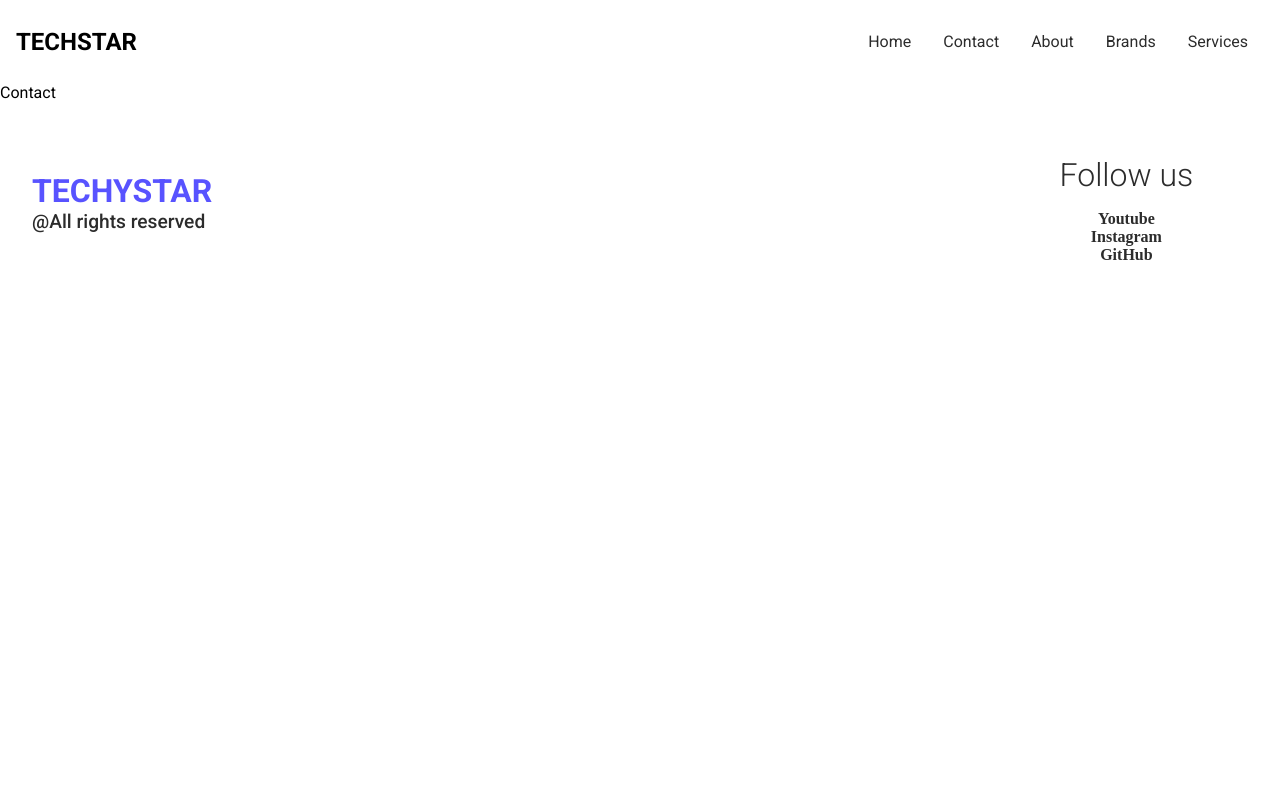
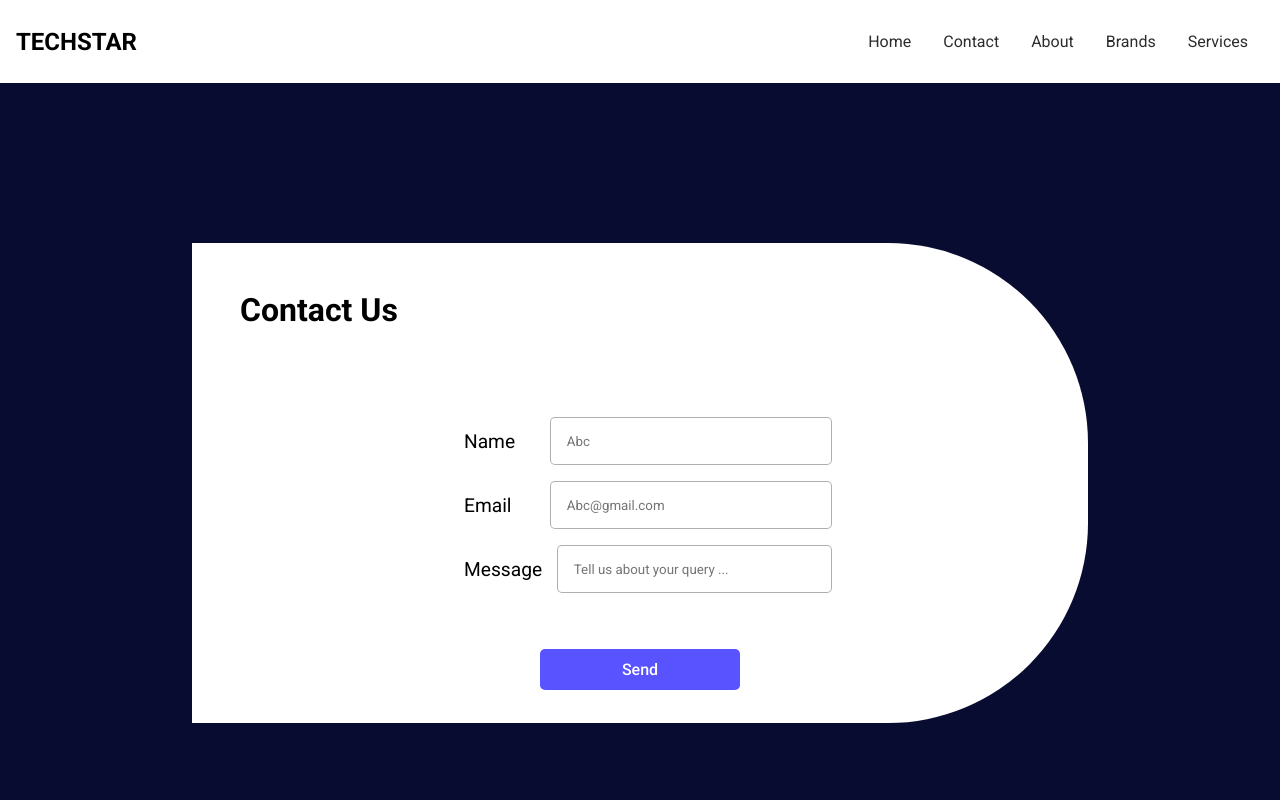
Before and after one commit to hbin1911/react_landingpage, a React (Create React App) app: page /contact in a window 1280 px wide. Shown: the top 800 px of the page. Built offline with nearby package versions, Linux system fonts and the light colour scheme.

Commit message:
created contact page and services page

```diff
--- a/package.json
+++ b/package.json
@@ -9,6 +9,7 @@
     "react": "^18.2.0",
     "react-dom": "^18.2.0",
     "react-icons": "^4.11.0",
+    "react-responsive-carousel": "^3.2.23",
     "react-router-dom": "^6.16.0",
     "react-router-hash-link": "^2.4.3",
     "react-scripts": "5.0.1",
--- a/src/App.js
+++ b/src/App.js
@@ -5,9 +5,11 @@
 import "./styles/home.scss"
 import "./styles/footer.scss"
 import "./styles/contact.scss"
+import "./styles/services.scss"
 import Home from "./components/Home";
 import Footer from "./components/Footer";
 import Contact from "./components/Contact";
+import Services from "./components/Services";
 
 function App() {
   return (
@@ -17,6 +19,7 @@
       <Routes>
         <Route path="/" element={<Home/>}/>
         <Route path="/contact" element={<Contact/>}/>
+        <Route path="/services" element={<Services />}/>
       </Routes>
       <Footer/>
     </BrowserRouter>
--- a/src/components/Contact.jsx
+++ b/src/components/Contact.jsx
@@ -1,11 +1,32 @@
-import React from 'react'
+import React from "react";
 
 const Contact = () => {
   return (
-    <div>
-      Contact
+    <div className="contact">
+      <main>
+        <h1>Contact Us</h1>
+        <form>
+          <div>
+            <label>Name</label>
+            <input type="text" required placeholder="Abc" />
+          </div>
+          <div>
+            <label>Email</label>
+            <input type="email" required placeholder="Abc@gmail.com" />
+          </div>
+          <div>
+            <label>Message</label>
+            <input
+              type="text"
+              required
+              placeholder="Tell us about your query ..."
+            />
+          </div>
+          <button type="submit">Send</button>
+        </form>
+      </main>
     </div>
-  )
-}
+  );
+};
 
-export default Contact
+export default Contact;
--- a/src/components/Header.jsx
+++ b/src/components/Header.jsx
@@ -1,6 +1,6 @@
 import React from 'react'
 import { Link } from 'react-router-dom'
-import {HashLink} from 'react-router-hash-link'
+import { HashLink } from 'react-router-hash-link'
 
 const Header = () => {
   return <nav>
--- /dev/null
+++ b/src/components/Services.jsx
@@ -0,0 +1,11 @@
+import React from 'react'
+
+const Services = () => {
+  return (
+    <div>
+      Services
+    </div>
+  )
+}
+
+export default Services
--- a/src/styles/contact.scss
+++ b/src/styles/contact.scss
@@ -0,0 +1,63 @@
+@import "colors";
+
+.contact{
+    width: 100%;
+    height: 100vh;
+    background-color: $second;
+    display: flex;
+    justify-content: center;
+    align-items: center;
+    // padding-top: 10rem;
+
+    > main {
+        background-color: $first;
+        height: 30rem;
+        width: 70%;
+        padding: 3rem;
+        border-radius: 0 200px 200px 0;
+
+        > form{
+            margin: 5rem;
+            display: flex;
+            flex-direction: column;
+            align-items: center;
+            justify-content: center;
+            > div {
+                height: 3rem;
+                display: flex;
+                align-items: center;
+                justify-content: flex-end;
+                width: 60%;
+                margin: 0.5rem;
+
+                > label {
+                    font: 400 1.2rem $text1;
+                    width: 20%;
+                    margin: 0 1rem;
+                }
+                > input {
+                    align-self: stretch;
+                    width: 80%;
+                    padding: 1rem;
+                    border-radius: 5px;
+                    border: 1px solid rgba(123,123,123,0.6);
+                    outline: none;
+                }
+
+            }
+            > button {
+                margin: 3rem 0;
+                padding: 0.7rem;
+                border: none;
+                border-radius: 5px;
+                background-color: $third;
+                color: $first;
+                width: 200px;
+                font: 500 1rem $text1;
+                &:hover{
+                    opacity: 0.9;
+                }
+            }
+        }
+    }
+}
```
Also changed, not shown: src/styles/services.scss (added), 1 other file (tests, documents, lock files or other folders).
